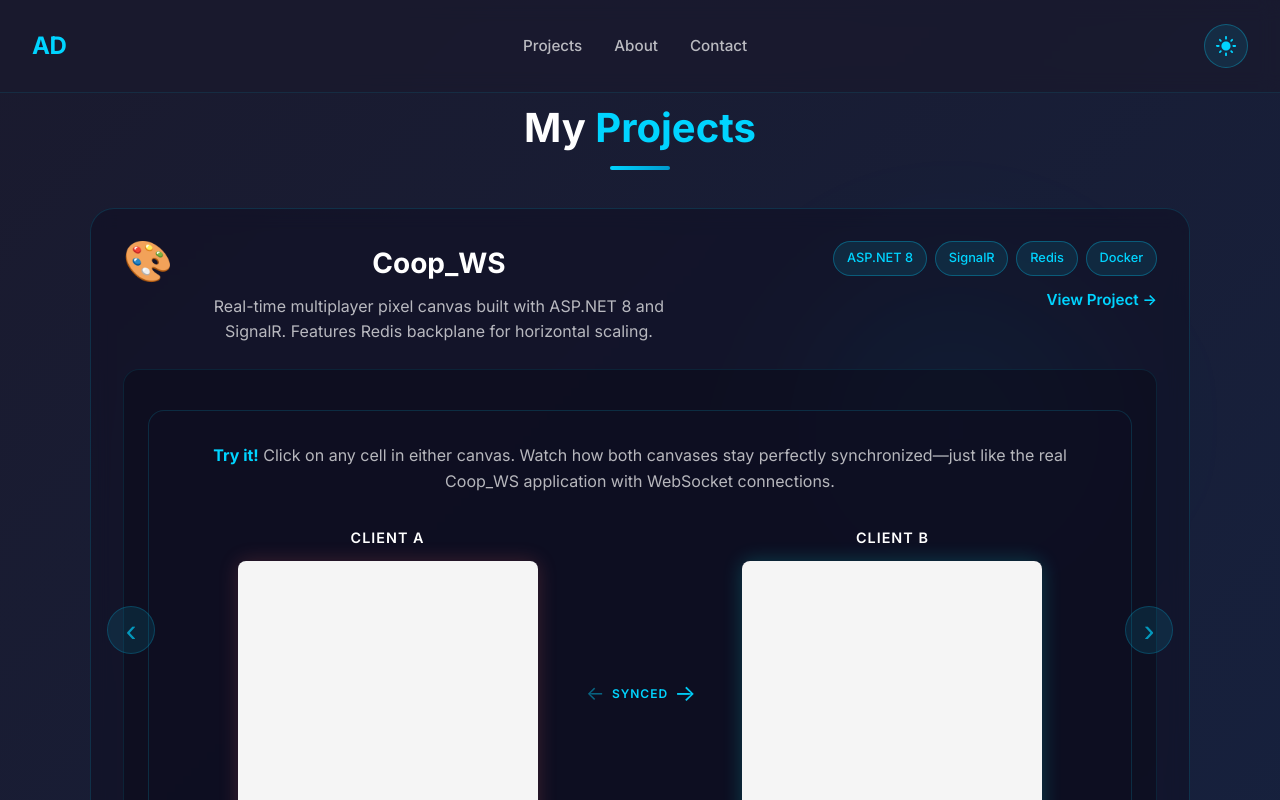
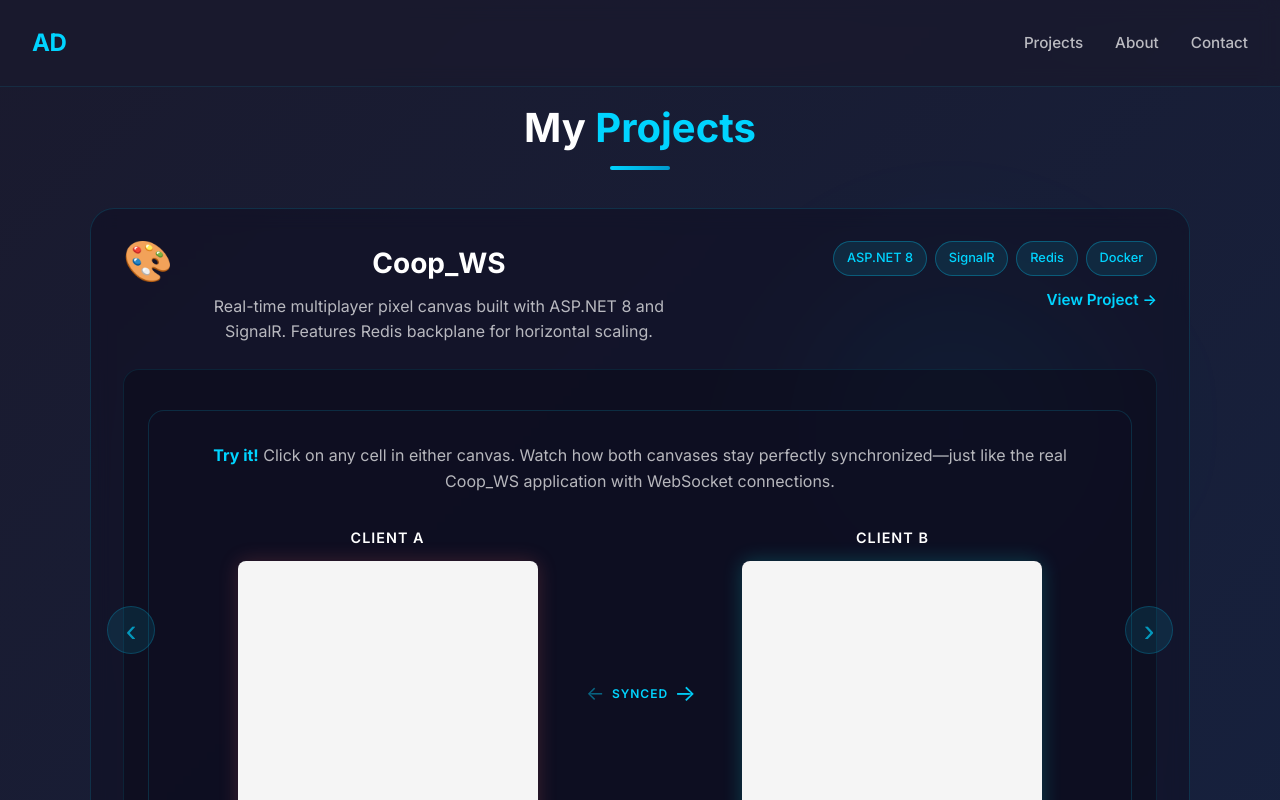
Before and after one commit to andreasdderksen/Portfolio, a React (Vite) app: page / in a window 1280 px wide. Shown: the top 800 px of the page. Built offline with nearby package versions, Linux system fonts and the light colour scheme.

Commit message:
Remove if its not working

```diff
--- a/src/App.tsx
+++ b/src/App.tsx
@@ -1,5 +1,4 @@
 import './App.css'
-import ThemeToggle from './components/ThemeToggle'
 import ProjectCarousel from './components/ProjectCarousel'
 
 function App() {
@@ -13,7 +12,6 @@ function App() {
           <li><a href="#about">About</a></li>
           <li><a href="#contact">Contact</a></li>
         </ul>
-        <ThemeToggle />
       </nav>
 
       {/* Projects Section - FIRST */}
```
